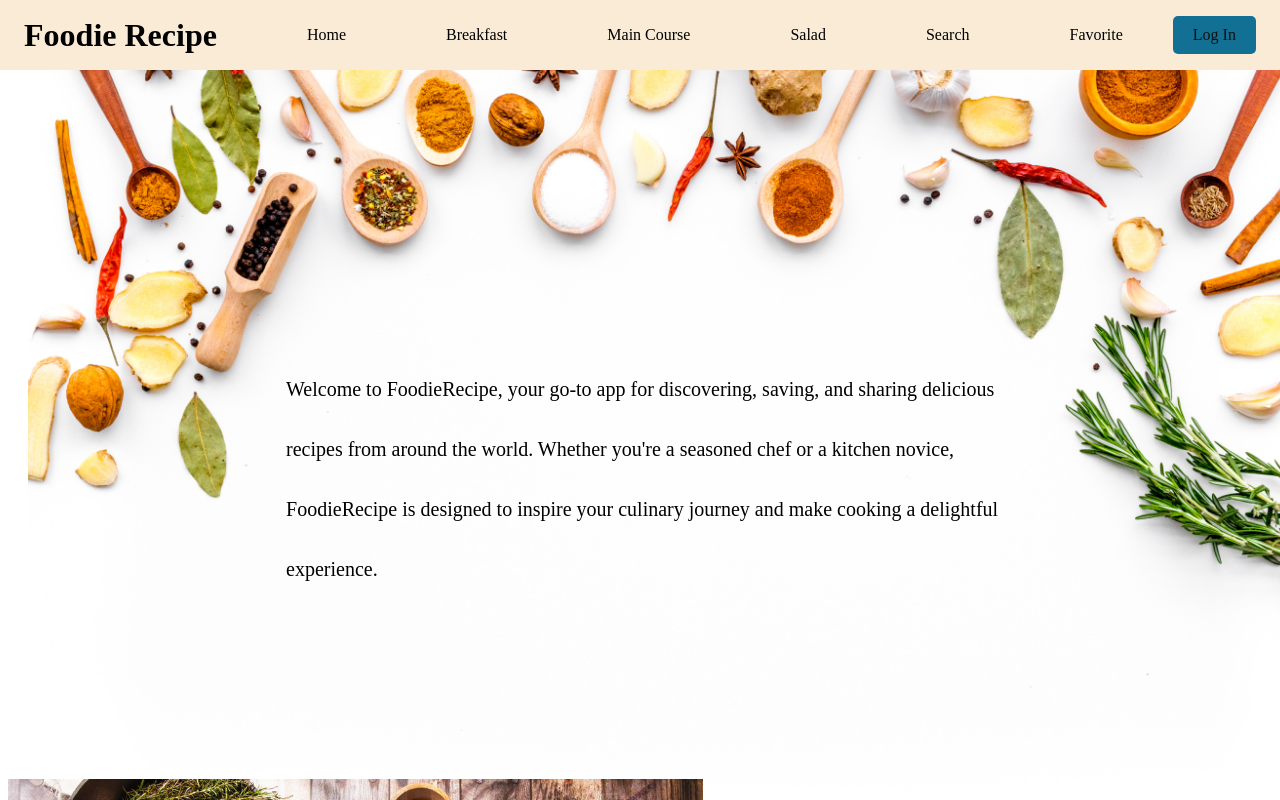
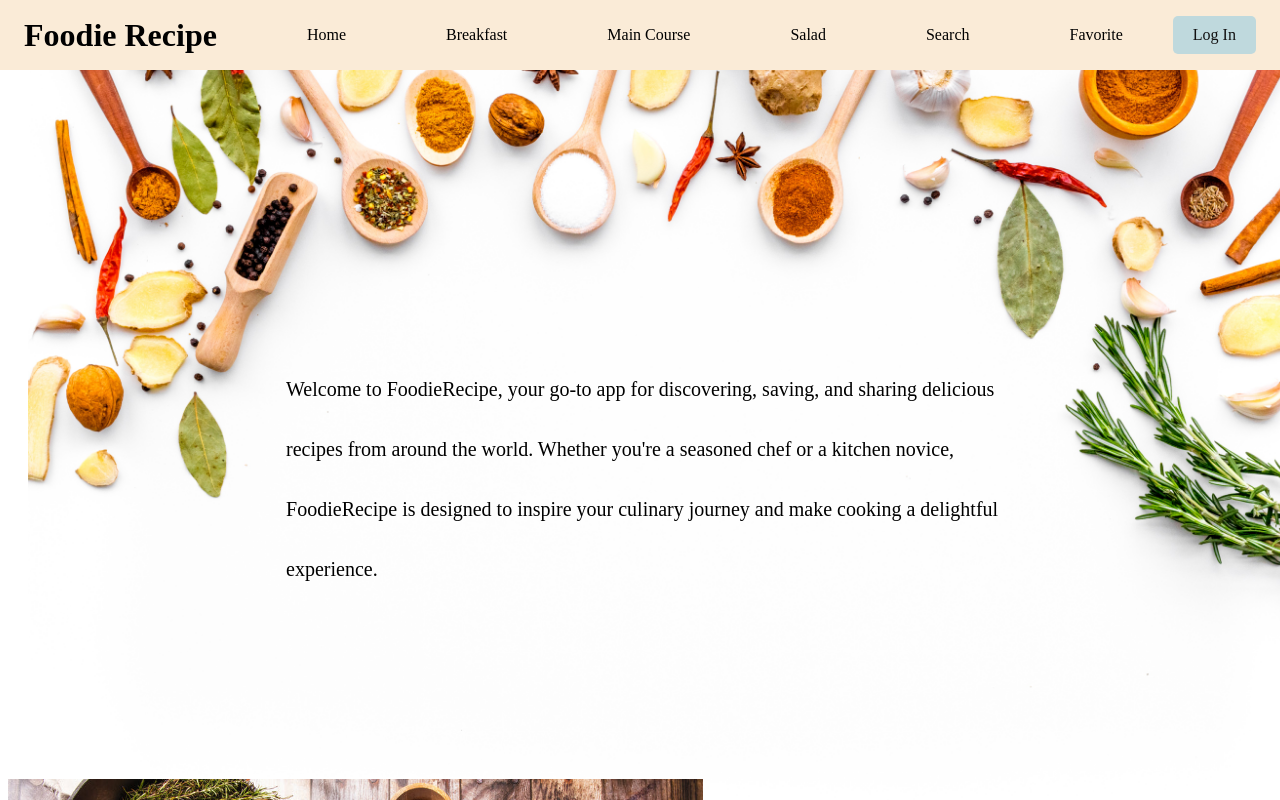
Before and after one commit to sxl7/FoodieRecipe, a React (Create React App) app in the folder client/: page / in a window 1280 px wide. In both pictures the pointer is over the element "Log In". Shown: the top 800 px of the page. Built offline with nearby package versions, Linux system fonts and the light colour scheme.

Commit message:
change color

```diff
--- a/client/src/style/NavBar.css
+++ b/client/src/style/NavBar.css
@@ -32,5 +32,5 @@
   }
 
   .button-like:hover {
-    background-color: #117093; /* Darker background color on hover */
+    background-color: #9acee19b; /* Darker background color on hover */
   }
```
